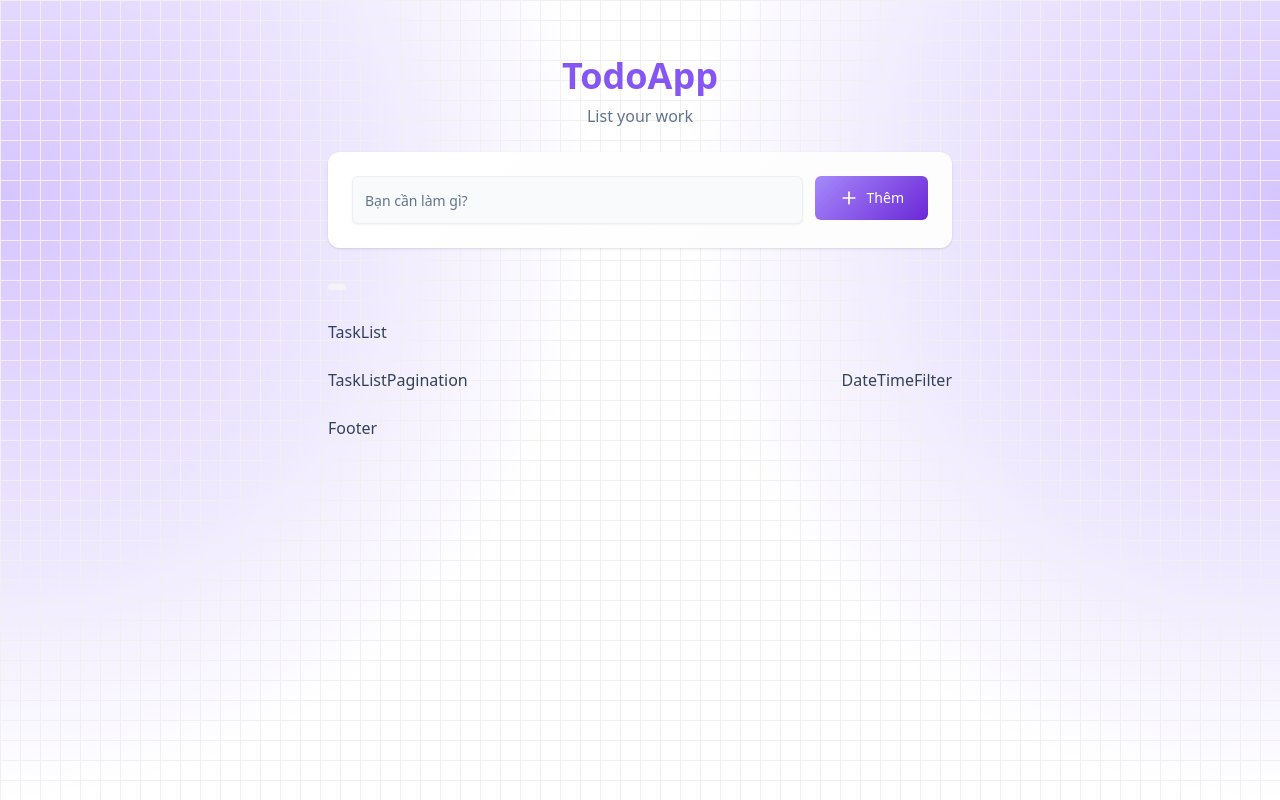
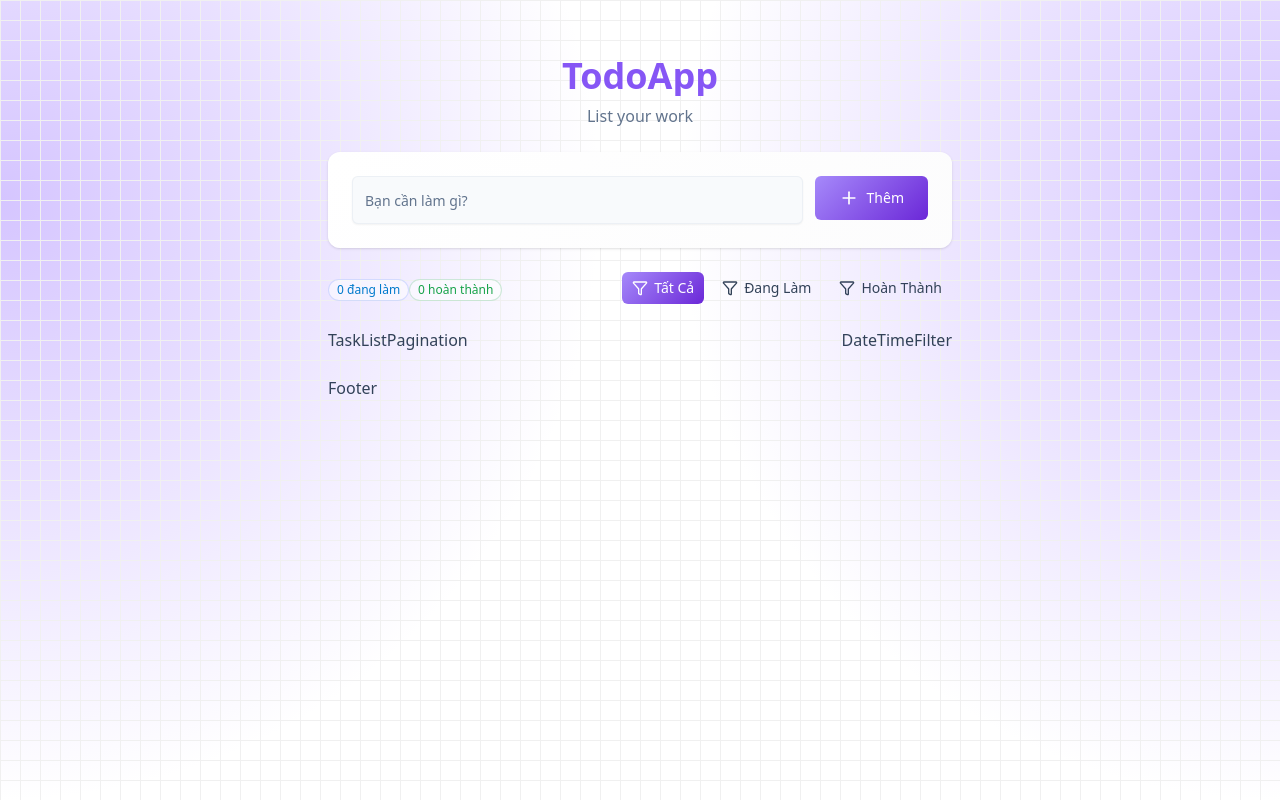
Before and after one commit to hzjanuary/todoApp, a React (Vite) app in the folder frontend/: page / in a window 1280 px wide. Built offline with nearby package versions, Linux system fonts and the light colour scheme.

Commit message:
update frontend

```diff
--- a/frontend/src/components/StatsAndFilter.jsx
+++ b/frontend/src/components/StatsAndFilter.jsx
@@ -1,16 +1,46 @@
 import React from 'react';
 import { Badge } from './ui/badge';
+import { FilterType } from '@/lib/data';
+import { Filter } from 'lucide-react';
+import { Button } from './ui/button';
 
 const StatsAndFilter = (
-  completedTaskCount = 0,
+{  completedTaskCount = 0,
   activeTaskCount = 0,
-  filter = 'all',
+  filter = 'all',}
 ) => {
   return (
     <div className="flex flex-col items-start justify-between gap-4 sm:flex-row sm:items-center">
+
       {/* phần thống kê */}
       <div className="flex-gap 3">
-        <Badge variant="secondary" className=""></Badge>
+        <Badge
+          variant="secondary"
+          className="bg-white/50 text-accent-foreground border-info/20"
+        >
+          {activeTaskCount} {FilterType.active}
+        </Badge>
+        <Badge
+          variant="secondary"
+          className="bg-white/50 text-success border-success/20"
+        >
+          {completedTaskCount} {FilterType.completed}
+        </Badge>
+      </div>
+
+      {/* phần filter */}
+      <div className="flex flex-col gap-2 sm:flex-row">
+        {Object.keys(FilterType).map((type) => (
+          <Button
+            key={type}
+            variant={filter === type ? 'gradient' : 'ghost'}
+            size="sm"
+            className="capitalize"
+          >
+            <Filter className='size-4'/>
+            {FilterType[type]}
+          </Button>
+        ))}
       </div>
     </div>
   );
--- /dev/null
+++ b/frontend/src/components/TaskEmptyState.jsx
@@ -0,0 +1,10 @@
+import React from 'react'
+
+const TaskEmptyState = (filter) => {
+  return (
+
+    <div>TaskEmptyState</div>
+  )
+}
+
+export default TaskEmptyState
--- a/frontend/src/components/TaskList.jsx
+++ b/frontend/src/components/TaskList.jsx
@@ -1,8 +1,33 @@
 import React from 'react'
+import TaskEmptyState from './TaskEmptyState'
 
 const TaskList = () => {
+  let filter = 'all'
+  const filterTask = [
+    {
+      _id: '1',
+      title: 'học react',
+      status: 'active',
+      completedAt: null,
+      createdAt: new Date(),
+    },
+    {
+      _id: '2',
+      title: 'học js',
+      status: 'completed',
+      completedAt: new Date(),
+      createdAt: new Date(),
+    },
+  ]
+
+  if(!filterTask || filterTask.length === 0) {
+    return <TaskEmptyState filter={filter}/>
+  }
+
   return (
-    <div>TaskList</div>
+    <div className="space-y-3">
+
+    </div>
   )
 }
 
```
